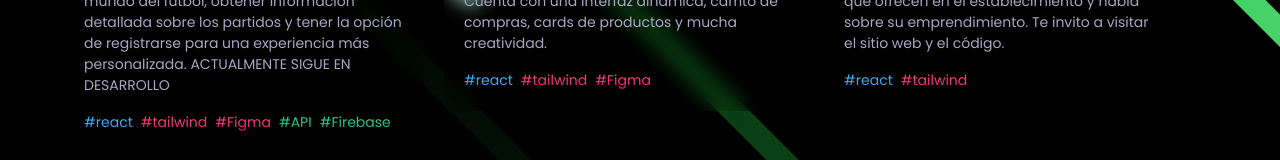
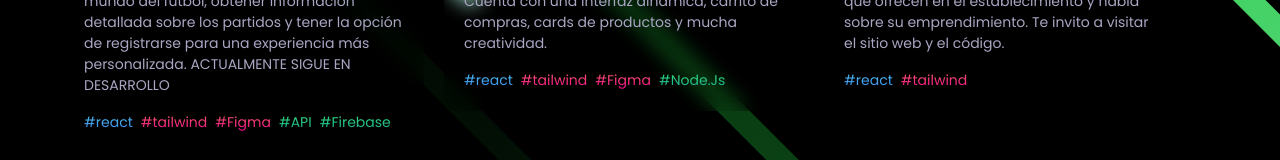
Before and after one commit to MAS234/Portfolio_Miguel_Martinez, a React (Vite) app: page / in a window 1280 px wide. Shown: the part 3060-3220 px from the top of the page. Built offline with nearby package versions, Linux system fonts and the light colour scheme.

Commit message:
cambio en index

```diff
--- a/src/constants/index.js
+++ b/src/constants/index.js
@@ -269,6 +269,10 @@ import {
         {
           name: "Figma",
           color: "pink-text-gradient",
+        },
+        {
+          name: "Node.Js",
+          color: "green-text-gradient",
         }
       ],
       image: HoddieP,
```
